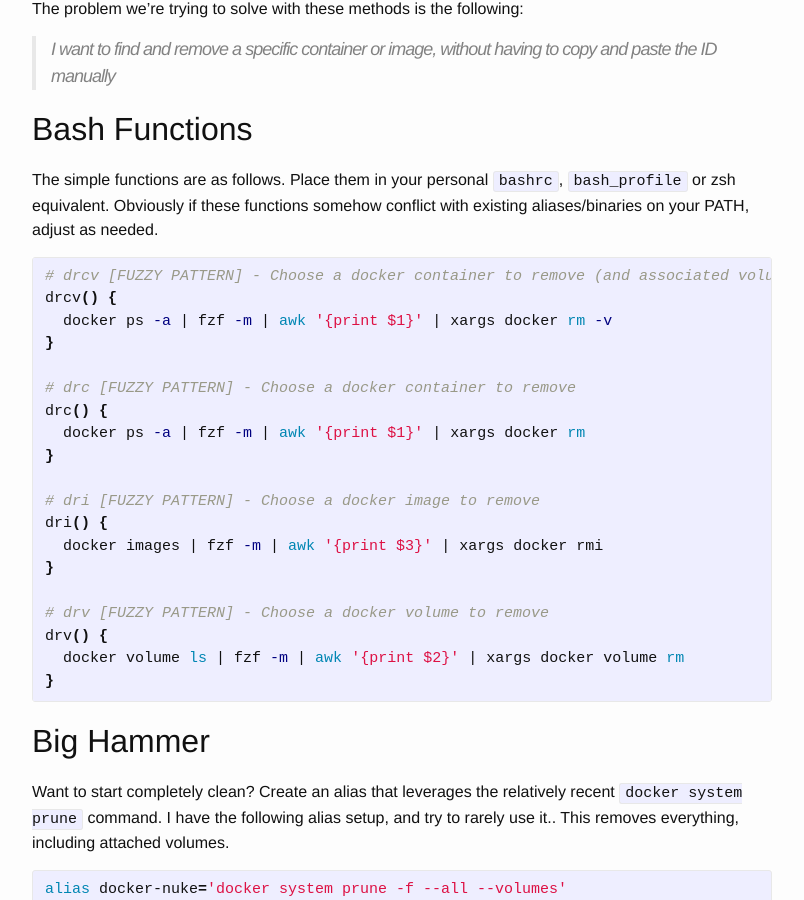
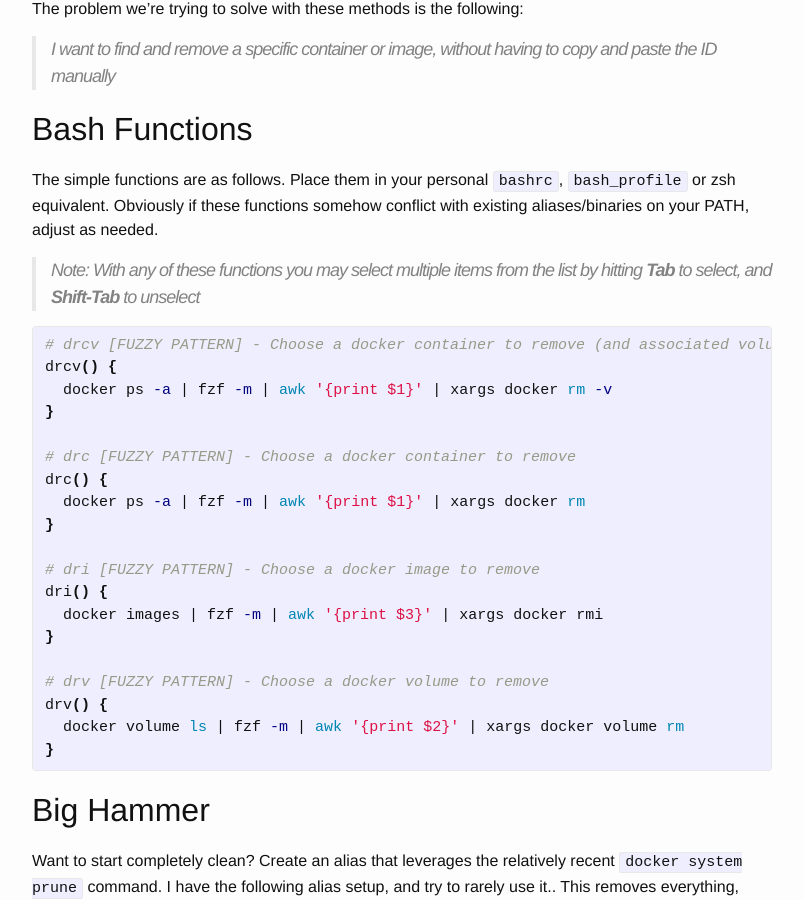
Before and after one commit to mcritchlow/mcritchlow.github.io, a Jekyll site: the page built from _posts/2018-08-01-docker-fzf.markdown, in a window 1280 px wide and 900 px high, scrolled down 503 px. Shown: the whole window, without its empty margins (238-1042 px from the left). Built offline with Jekyll 4.4.1, drawn with Linux system fonts in a browser that asks for light colours.

Commit message:
Add note about multiple options w/ fzf

```diff
--- a/_posts/2018-08-01-docker-fzf.markdown
+++ b/_posts/2018-08-01-docker-fzf.markdown
@@ -24,6 +24,9 @@ The problem we're trying to solve with these methods is the following:
 The simple functions are as follows. Place them in your personal `bashrc`,
 `bash_profile` or zsh equivalent. Obviously if these functions somehow conflict
 with existing aliases/binaries on your PATH, adjust as needed.
+
+> Note: With any of these functions you may select multiple items from the list
+> by hitting **Tab** to select, and **Shift-Tab** to unselect
 
 {% highlight shell %}
 # drcv [FUZZY PATTERN] - Choose a docker container to remove (and associated volumes)
```
